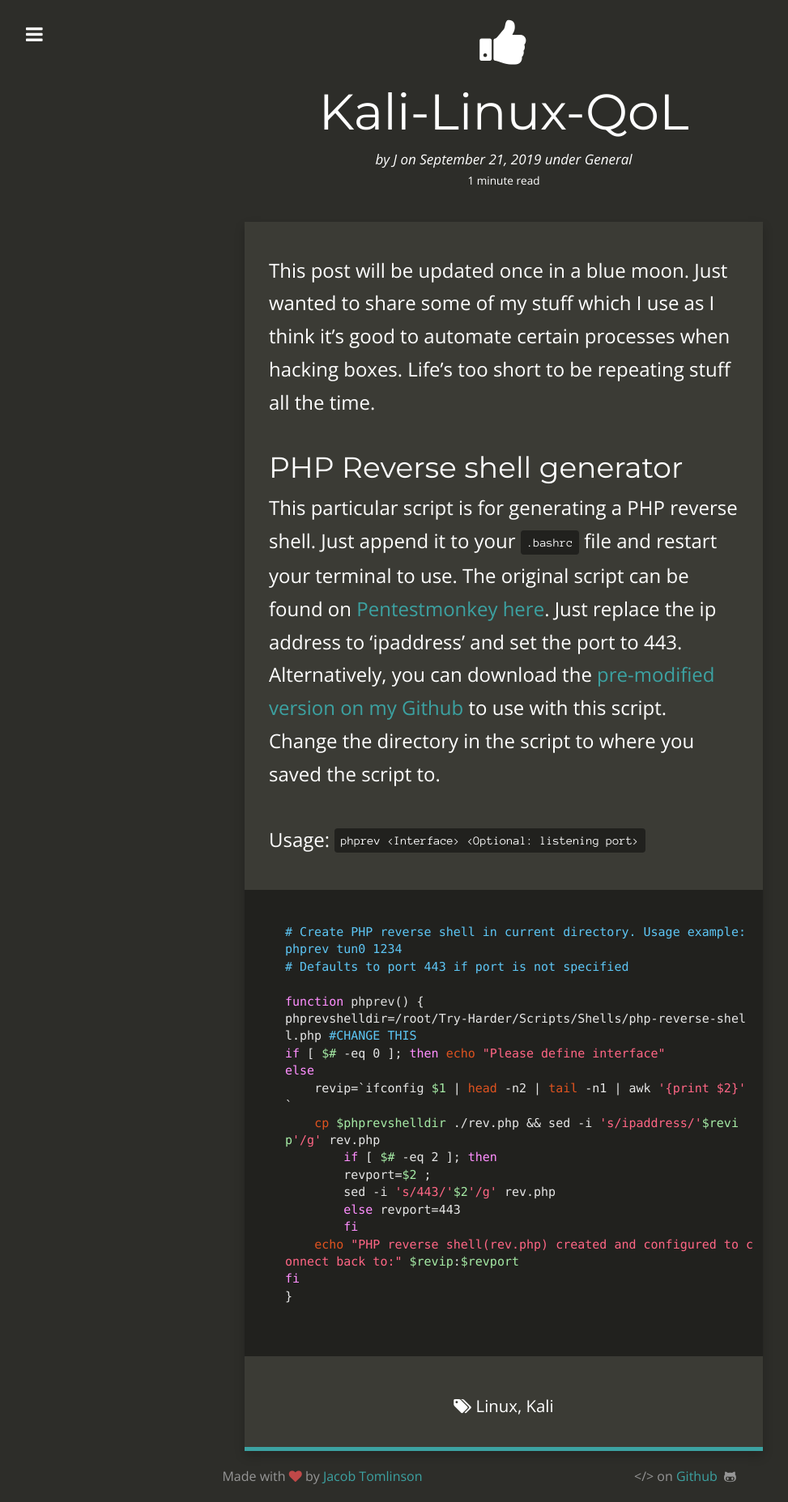
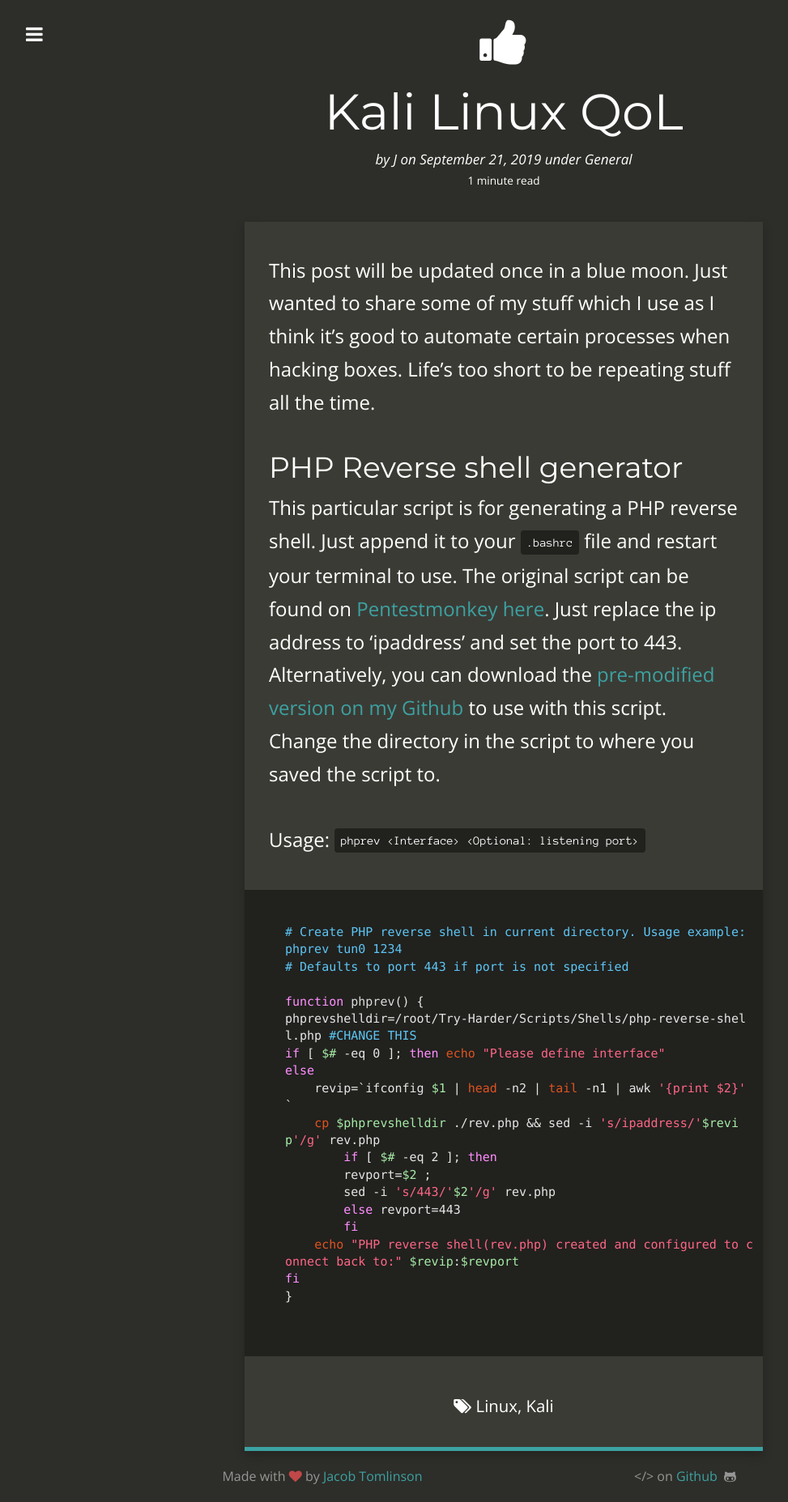
Before and after one commit to Dreamscent/Dreamscent.github.io, a Jekyll site: the page built from _posts/2019-09-21-Kali-Linux-QoL.md, in a window 1280 px wide. Shown: the whole page at 81% size, without its empty margins (18-991 px from the left). Built offline with Jekyll 4.4.1, drawn with Linux system fonts in a browser that asks for light colours; nearby versions of some CDN libraries.

```diff
--- a/_posts/2019-09-21-Kali-Linux-QoL.md
+++ b/_posts/2019-09-21-Kali-Linux-QoL.md
@@ -1,6 +1,6 @@
 ---
 layout:     post
-title:      Kali-Linux-QoL
+title:      Kali Linux QoL
 date:       2019-09-21 15:20:20
 author:     J
 summary:    Life's too short
```
